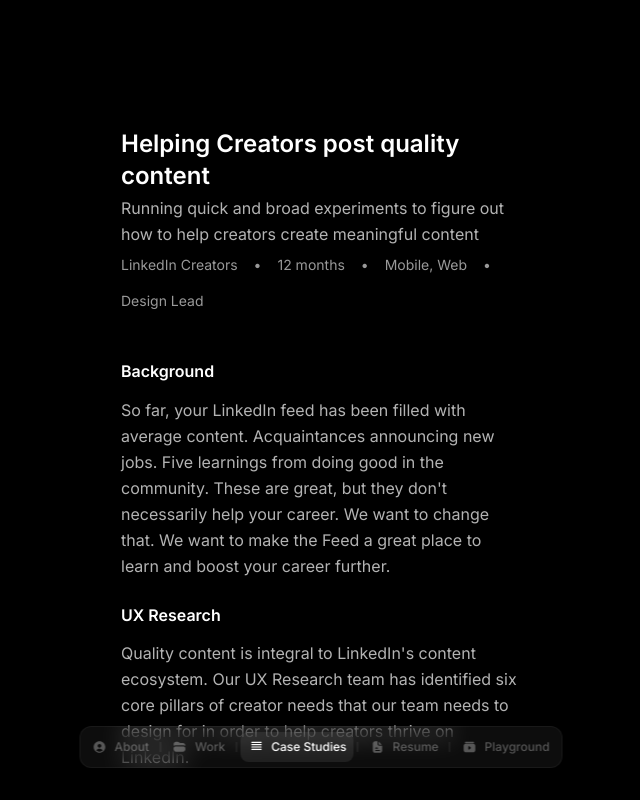
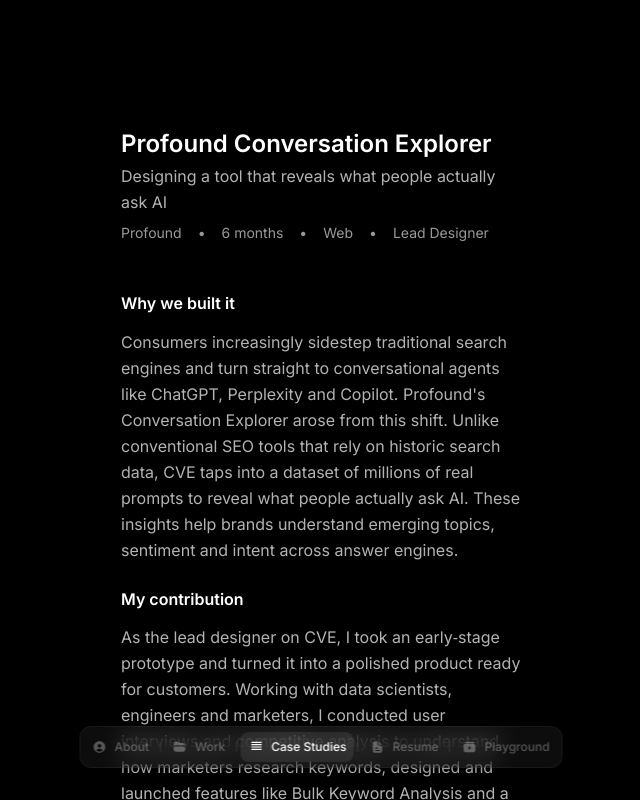
Before and after one commit to vrajshah2311/vraj.me, a Next.js app: page / in a window 1280 px wide. Both pictures are taken after a click on the button "Case Studies". Shown: the top 800 px of the page, without its empty margins (319-959 px from the left). Built offline with nearby package versions, Linux system fonts and the light colour scheme.

Commit message:
Replace case study with Profound Conversation Explorer case study

```diff
--- a/components/CaseStudiesSection.tsx
+++ b/components/CaseStudiesSection.tsx
@@ -6,53 +6,49 @@
   const caseStudies = [
     {
       id: 1,
-      title: 'Helping Creators post quality content',
-      subtitle: 'Running quick and broad experiments to figure out how to help creators create meaningful content',
-      company: 'LinkedIn Creators',
-      duration: '12 months',
-      platform: 'Mobile, Web',
-      role: 'Design Lead',
-      background: "So far, your LinkedIn feed has been filled with average content. Acquaintances announcing new jobs. Five learnings from doing good in the community. These are great, but they don't necessarily help your career. We want to change that. We want to make the Feed a great place to learn and boost your career further.",
-      research: "Quality content is integral to LinkedIn's content ecosystem. Our UX Research team has identified six core pillars of creator needs that our team needs to design for in order to help creators thrive on LinkedIn.",
-      approach: "Because LinkedIn is new to the creator game, we move quickly to validate ideas to see what effectively helps our creators get on top of their game. Each experiments took less than a quarter from design to shipping. We monitor the metrics and deliver learnings to Notifications, Feed, Analytics and Profile teams so they can use these learnings to iterate their features.",
-      experiments: [
+      title: 'Profound Conversation Explorer',
+      subtitle: 'Designing a tool that reveals what people actually ask AI',
+      company: 'Profound',
+      duration: '6 months',
+      platform: 'Web',
+      role: 'Lead Designer',
+      background: "Consumers increasingly sidestep traditional search engines and turn straight to conversational agents like ChatGPT, Perplexity and Copilot. Profound's Conversation Explorer arose from this shift. Unlike conventional SEO tools that rely on historic search data, CVE taps into a dataset of millions of real prompts to reveal what people actually ask AI. These insights help brands understand emerging topics, sentiment and intent across answer engines.",
+      contribution: "As the lead designer on CVE, I took an early‑stage prototype and turned it into a polished product ready for customers. Working with data scientists, engineers and marketers, I conducted user interviews and competitive analysis to understand how marketers research keywords, designed and launched features like Bulk Keyword Analysis and a keyword‑hierarchy view, built a component library of atoms and molecules that now underpins Profound's design system, and balanced design decisions with data‑privacy constraints, ensuring sensitive prompts remained hidden while still delivering value.",
+      research: {
+        competitors: [
+          "Semrush offers search‑volume, competition and cost‑per‑click metrics and can analyse up to 100 keywords at once",
+          "Ahrefs uses AI to brainstorm seed keywords and instantly cluster them, providing ranking difficulty and traffic potential",
+          "Ubersuggest covers search volume, SEO difficulty, cost‑per‑click and backlink data, but its keyword database is much smaller",
+          "Google Trends compares search term popularity over time, across regions and categories, but only shows relative interest"
+        ],
+        insights: [
+          "Authenticity: Marketers want to see what people actually ask AI tools, not just search‑engine queries",
+          "Bulk entry: Competitors handle large keyword lists; CVE needed similar or better scale",
+          "Hierarchy: Campaigns are organised by brand, category and subtopic. Users needed a way to group related queries",
+          "Export: Results should be easy to download and integrate into existing workflows",
+          "Clarity: Despite complex data, the interface had to be simple and reusable across the platform"
+        ]
+      },
+      process: [
         {
-          id: 1,
-          title: 'Nudging to reshare when mentioned',
-          description: "When a member is mentioned in a post, the conversation is likely to include a high quality opinion. Therefore we nudge the member to reshare the post to add their voice as a post in addition to the comment to spark meaningful conversation on LinkedIn.",
-          metrics: [
-            { label: 'Pure reshares', value: '+24.26%' },
-            { label: 'DMPC', value: '+0.96%', note: '(members who create or reshare on a given day and have 500+ non-connection followers)' }
-          ]
+          title: 'Building the system',
+          description: "I created a design system of reusable atoms and molecules. Buttons, inputs and icons were designed with accessible colours and spacing; tables, charts and cards were assembled from these primitives. Each component had variants for loading, empty and error states to handle privacy restrictions gracefully."
         },
         {
-          id: 2,
-          title: 'Creator content recommendation',
-          description: "By using AI to analyze member's Profile, we were able to categorize members' interests and recommend content they might want to reshare. Everyday, we recommend three posts that are of their interest to help them get inspired on post to create.",
-          metrics: [
-            { label: 'Sessions', value: '+0.03%' },
-            { label: 'DCC', value: '+0.09%', note: '(members who create or reshare post on a given day)' }
-          ]
+          title: 'Bulk Keyword Analysis',
+          description: "Inspired by Semrush's bulk analysis, we built a tool that lets users paste up to 100 keywords and select an AI platform. For each keyword, CVE returns prompt volume and trends over the past three months, comparative tables that sort by volume or growth, CSV exports for deeper analysis, and keyword hierarchy and recommendations."
         },
         {
-          id: 3,
-          title: 'Sharebox Prompts',
-          description: "Sharebox on the Feed is the first thing any creator sees on LinkedIn. Using the Interests AI and their recent Profile edits, we give post inspirations in this prime space to give inspiration for the Creators to post to their audience.",
-          metrics: [
-            { label: 'Net Content Shared', value: '+4.13%' }
-          ]
+          title: 'Keyword hierarchy and recommendations',
+          description: "Borrowing ideas from Ahrefs' clustering and Google Trends' comparisons, I designed a tree view that groups related queries under parent topics. To surface new questions, we built a prompt‑recommendation engine that analyses real conversations to suggest valuable prompts and identify gaps."
         },
         {
-          id: 4,
-          title: 'Share your achievement',
-          description: "When users update their Linkedin Profile, it usually calls for a celebratory moment. New job, promotion, starting a new school, or obtaining a certificate, all of these moments are worth sharing with their network and we made it very easy to do so.",
-          metrics: [
-            { label: 'Net Content Shared', value: '+20%' },
-            { label: 'DCC', value: '+1%' },
-            { label: 'of all user posts', value: '6.5%' }
-          ]
+          title: 'UI polish',
+          description: "To keep CVE approachable, we used progressive disclosure so that tables and charts expand only when needed, tooltips explain how volumes are calculated, and a responsive layout and dark mode ensure the tool works across devices and meets accessibility standards."
         }
-      ]
+      ],
+      impact: "Launching bulk analysis and the hierarchy view doubled adoption among existing customers. Marketers now spend less time compiling keywords and more time creating content strategies. The new components form the foundation of Profound's design system, accelerating development across the company. By combining real conversation data with bulk analysis and hierarchy, CVE offers a perspective that search‑based tools simply cannot.",
+      future: "The next phase involves adding regional and language filters, incorporating sentiment and intent directly into the UI and extending the design system with dashboard templates. Conversation Explorer is already changing how marketers think about SEO; grounding design decisions in genuine AI conversations has positioned Profound to lead in this rapidly evolving space."
     }
   ]
 
@@ -97,59 +93,85 @@
               {/* Background */}
               <div className="space-y-6">
                 <div>
-                  <h4 className="text-white font-semibold mb-3">Background</h4>
+                  <h4 className="text-white font-semibold mb-3">Why we built it</h4>
                   <p className="text-white/70 text-[16px] leading-relaxed font-normal">
                     {study.background}
                   </p>
                 </div>
 
-                {/* UX Research */}
+                {/* My contribution */}
                 <div>
-                  <h4 className="text-white font-semibold mb-3">UX Research</h4>
+                  <h4 className="text-white font-semibold mb-3">My contribution</h4>
                   <p className="text-white/70 text-[16px] leading-relaxed font-normal">
-                    {study.research}
+                    {study.contribution}
                   </p>
                 </div>
 
-                {/* Approach */}
+                {/* Research highlights */}
                 <div>
-                  <h4 className="text-white font-semibold mb-3">Approach</h4>
-                  <p className="text-white/70 text-[16px] leading-relaxed font-normal">
-                    {study.approach}
-                  </p>
+                  <h4 className="text-white font-semibold mb-6">Research highlights</h4>
+
+                  {/* Competitor tools */}
+                  <div className="mb-6">
+                    <h5 className="text-white font-medium mb-3">Competitor tools</h5>
+                    <div className="space-y-2">
+                      {study.research.competitors.map((competitor, index) => (
+                        <p key={index} className="text-white/70 text-[16px] leading-relaxed font-normal">
+                          {competitor}
+                        </p>
+                      ))}
+                    </div>
+                  </div>
+
+                  {/* User insights */}
+                  <div>
+                    <h5 className="text-white font-medium mb-3">User insights</h5>
+                    <div className="space-y-2">
+                      {study.research.insights.map((insight, index) => (
+                        <p key={index} className="text-white/70 text-[16px] leading-relaxed font-normal">
+                          {insight}
+                        </p>
+                      ))}
+                    </div>
+                  </div>
                 </div>
 
-                {/* Experiments */}
+                {/* Design process */}
                 <div>
-                  <h4 className="text-white font-semibold mb-6">Experiments</h4>
+                  <h4 className="text-white font-semibold mb-6">Design process</h4>
                   <div className="space-y-8">
-                    {study.experiments.map((experiment, index) => (
-                      <div key={experiment.id} className="space-y-4">
+                    {study.process.map((step, index) => (
+                      <div key={index} className="space-y-4">
                         <div className="flex items-start gap-4">
                           <span className="text-white/40 text-sm font-mono mt-1">
                             {(index + 1).toString().padStart(2, '0')}
                           </span>
                           <div className="flex-1">
-                            <h5 className="text-white font-semibold mb-2">{experiment.title}</h5>
-                            <p className="text-white/70 text-[16px] leading-relaxed font-normal mb-4">
-                              {experiment.description}
+                            <h5 className="text-white font-semibold mb-2">{step.title}</h5>
+                            <p className="text-white/70 text-[16px] leading-relaxed font-normal">
+                              {step.description}
                             </p>
-                            <div className="space-y-2">
-                              {experiment.metrics.map((metric, metricIndex) => (
-                                <div key={metricIndex} className="flex items-center gap-2">
-                                  <span className="text-white font-semibold">{metric.value}</span>
-                                  <span className="text-white/70">{metric.label}</span>
-                                  {metric.note && (
-                                    <span className="text-white/50 text-sm">({metric.note})</span>
-                                  )}
-                                </div>
-                              ))}
-                            </div>
                           </div>
                         </div>
                       </div>
                     ))}
                   </div>
+                </div>
+
+                {/* Impact */}
+                <div>
+                  <h4 className="text-white font-semibold mb-3">Impact</h4>
+                  <p className="text-white/70 text-[16px] leading-relaxed font-normal">
+                    {study.impact}
+                  </p>
+                </div>
+
+                {/* Looking ahead */}
+                <div>
+                  <h4 className="text-white font-semibold mb-3">Looking ahead</h4>
+                  <p className="text-white/70 text-[16px] leading-relaxed font-normal">
+                    {study.future}
+                  </p>
                 </div>
               </div>
             </motion.div>
```
